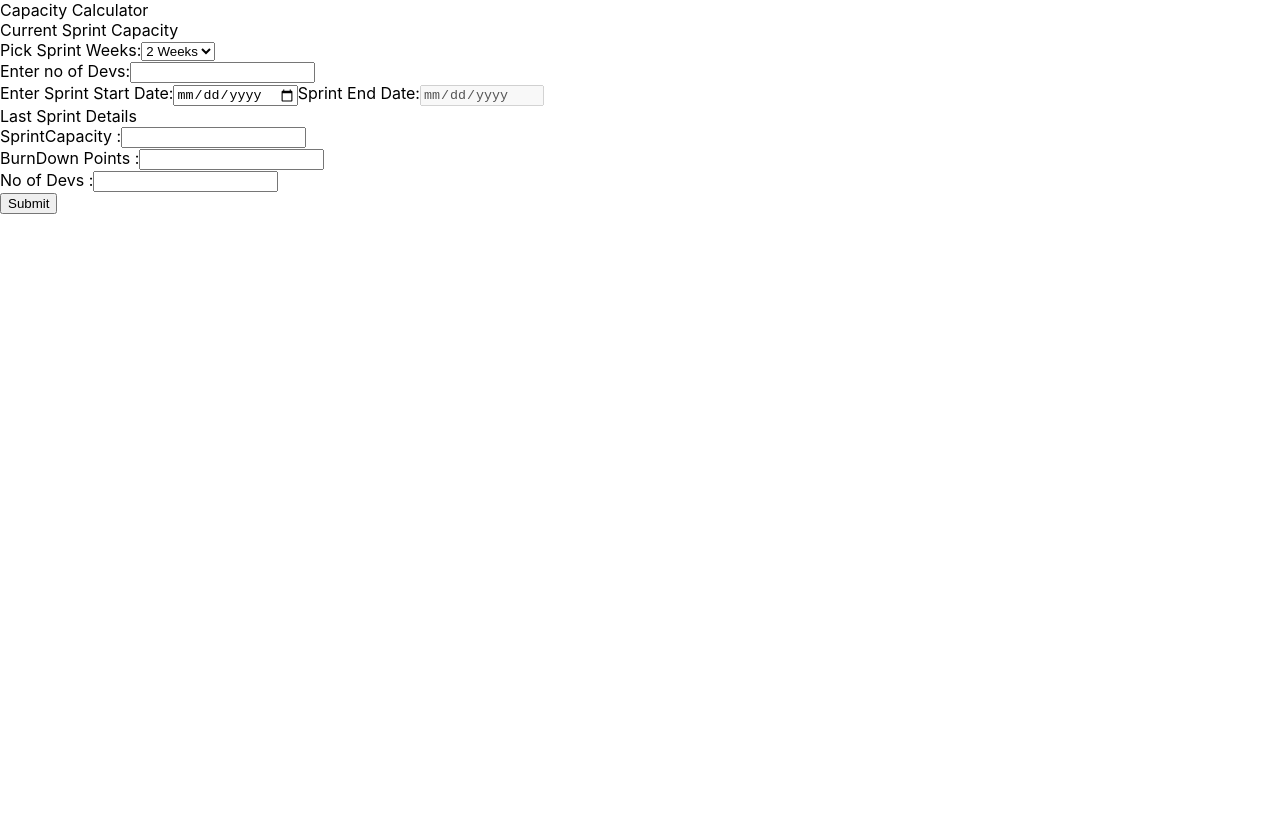
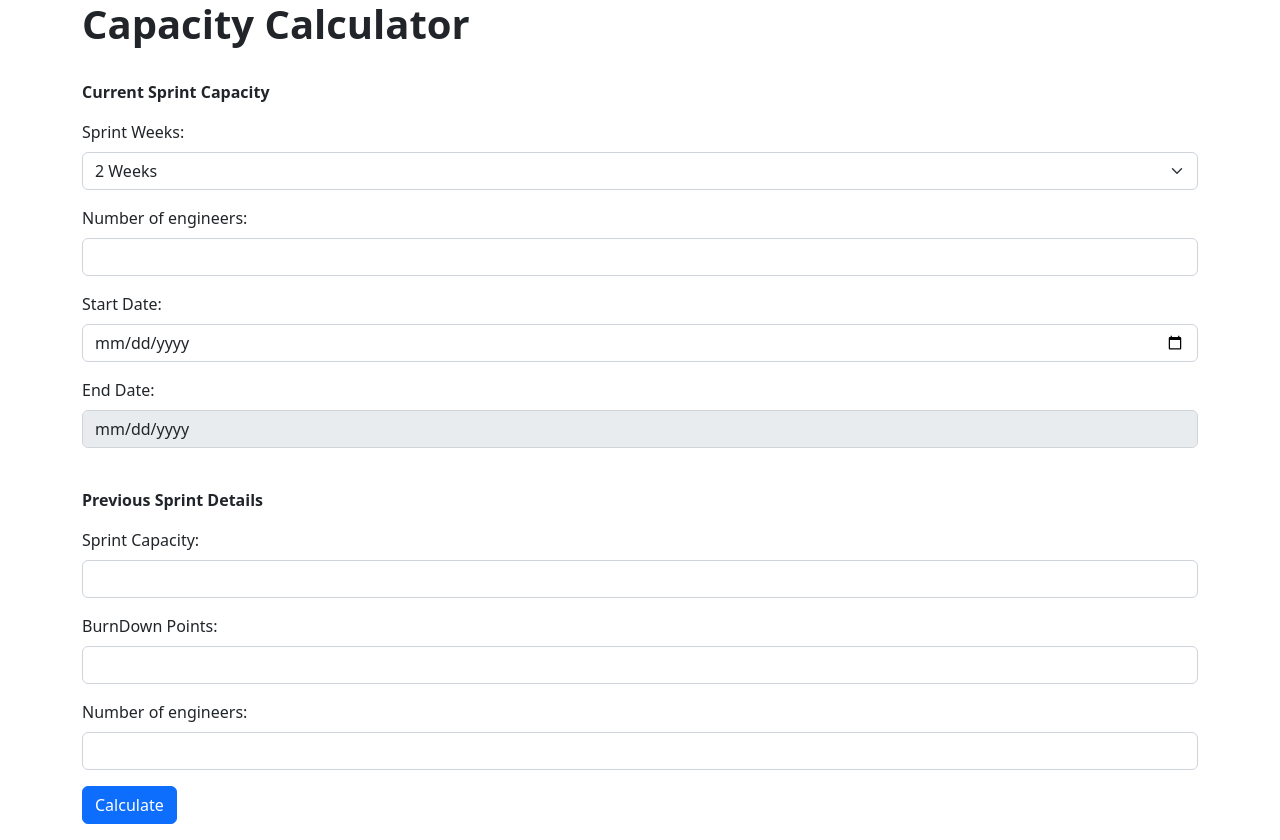
Before and after one commit to bgozneli/capacity-calculator, a React (Create React App) app: page / in a window 1280 px wide. Before the commit the page ends 800 px from the top, so only its background shows below. Built offline with nearby package versions, Linux system fonts and the light colour scheme.

Commit message:
Add styles

```diff
--- a/src/App.js
+++ b/src/App.js
@@ -6,10 +6,10 @@ import * as config from './config/index';
 
 function App() {
   const state = {
-    currentSprintStats : {
+    currentSprintStats: {
       noOfSprintWeeks: 0,
       noOfDevs: 0,
-      sprintStartDate:'',
+      sprintStartDate: '',
       sprintEndDate: '',
     },
     previousSprintStats: {
@@ -29,7 +29,7 @@ function App() {
 
   noOfsprintWeeks = '2';
 
-  const handleSubmit = (event)=>{
+  const handleSubmit = (event) => {
     event.preventDefault();
     state.currentSprintStats.noOfDevs = parseInt(noOfDevs);
     state.currentSprintStats.noOfSprintWeeks = parseInt(noOfsprintWeeks);
@@ -51,87 +51,99 @@ function App() {
 
 
   return (
-    <form onSubmit={handleSubmit}>
-      <div>
-      <label>Capacity Calculator</label>
-      </div>
-      <div>
-      <label>Current Sprint Capacity</label>
-      </div>
-      <div>
-      <label htmlFor="sprintWeeks">
-          Pick Sprint Weeks:
-          <select id="sprintWeeks" value={noOfsprintWeeks} onChange={(e)=>setSprintWeeks(e.target.value)}>
+    <div class="container">
+      <h1><b>Capacity Calculator</b></h1>
+      <br />
+      <p><b>Current Sprint Capacity</b></p>
+      <form onSubmit={handleSubmit}  >
+
+        <div class="mb-3">
+          <label htmlFor="sprintWeeks" for="sprintWeeks" class="form-label" >Sprint Weeks:</label>
+          <select id="sprintWeeks" value={noOfsprintWeeks} onChange={(e) => setSprintWeeks(e.target.value)} class="form-select">
             <option value="2">2 Weeks</option>
             <option value="3">3 Weeks</option>
           </select>
-        </label>
-        <br></br>
-      <label htmlFor="DevsCount">Enter no of Devs:
+        </div>
+
+        <div class="mb-3">
+          <label for="DevsCount" class="form-label">Number of engineers:</label>
           <input
             id="DevsCount"
             type="number"
             min="0"
+            class="form-control"
             value={noOfDevs}
-          onChange={(e)=> setNoOfDevs(e.target.value)}
+            onChange={(e) => setNoOfDevs(e.target.value)}
           />
-      </label>
-      <br></br>
-      <label htmlFor="StartDate">Enter Sprint Start Date:
+        </div>
+
+        <div class="mb-3">
+          <label for="StartDate" class="form-label">Start Date:</label>
           <input
+            class="form-control"
             id="StartDate"
             type="date"
             value={sprintStartDate}
-          onChange={(e)=> setSprintStartDate(e.target.value)}
+            onChange={(e) => setSprintStartDate(e.target.value)}
           />
-      </label>
-      <label>Sprint End Date:
+        </div>
+
+
+        <div class="mb-3">
+          <label for="endDate" class="form-label">End Date:</label>
           <input
+            id="endDate"
+            class="form-control"
             disabled
             type="date"
             value={sprintEndDate}
           />
-      </label>
         </div>
-      <div>
-        Last Sprint Details
-        <br></br>
-        <label htmlFor="PreviousSprintCapacity">
-          SprintCapacity :
+
+        <br />
+        <p><b>Previous Sprint Details</b></p>
+
+        <div class="mb-3">
+          <label for="PreviousSprintCapacity" class="form-label">Sprint Capacity:</label>
           <input
+            class="form-control"
             id="PreviousSprintCapacity"
             type="number"
             min="0"
             value={lastSprintCapacity}
-          onChange={(e)=> setlastSprintCapacity(e.target.value)}
+            onChange={(e) => setlastSprintCapacity(e.target.value)}
           />
-        </label>
-        <br></br>
-        <label htmlFor="PreviousSprintBurnDownPoints">
-          BurnDown Points :
+        </div>
+
+        <div class="mb-3">
+          <label for="PreviousSprintBurnDownPoints" class="form-label">BurnDown Points:</label>
           <input
+            class="form-control"
             id="PreviousSprintBurnDownPoints"
             type="number"
             min="0"
             value={lastSprintBurnDownPoints}
-          onChange={(e)=> setLastSprintBurnDownPoints(e.target.value)}
+            onChange={(e) => setLastSprintBurnDownPoints(e.target.value)}
           />
-        </label>
-        <br></br>
-        <label htmlFor="PreviousSprintNoOfDevs">
-          No of Devs :
+        </div>
+
+        <div class="mb-3">
+          <label for="PreviousSprintNoOfDevs" class="form-label">Number of engineers:</label>
           <input
+            class="form-control"
             id="PreviousSprintNoOfDevs"
             type="number"
             min="0"
             value={lastSprintNoOfDevs}
-          onChange={(e)=> setLastSprintNoOfDevs(e.target.value)}
+            onChange={(e) => setLastSprintNoOfDevs(e.target.value)}
           />
-        </label>
         </div>
-      <input type="submit" value="Submit"/>
+
+        <input type="submit" value="Calculate" class="btn btn-primary mb-3" />
       </form>
+    </div>
   )
+
 }
 
 export default App;
--- a/src/index.js
+++ b/src/index.js
@@ -3,9 +3,12 @@ import ReactDOM from 'react-dom/client';
 import './index.css';
 import App from './App';
 import reportWebVitals from './reportWebVitals';
+import "bootstrap/dist/css/bootstrap.min.css";
+import "bootstrap/dist/js/bootstrap.bundle.min";
 
 const root = ReactDOM.createRoot(document.getElementById('root'));
 root.render(
+
   <React.StrictMode>
     <App />
   </React.StrictMode>
```
Also changed, not shown: 1 other file (tests, documents, lock files or other folders). Lines whose indentation alone changed are shown as unchanged.
